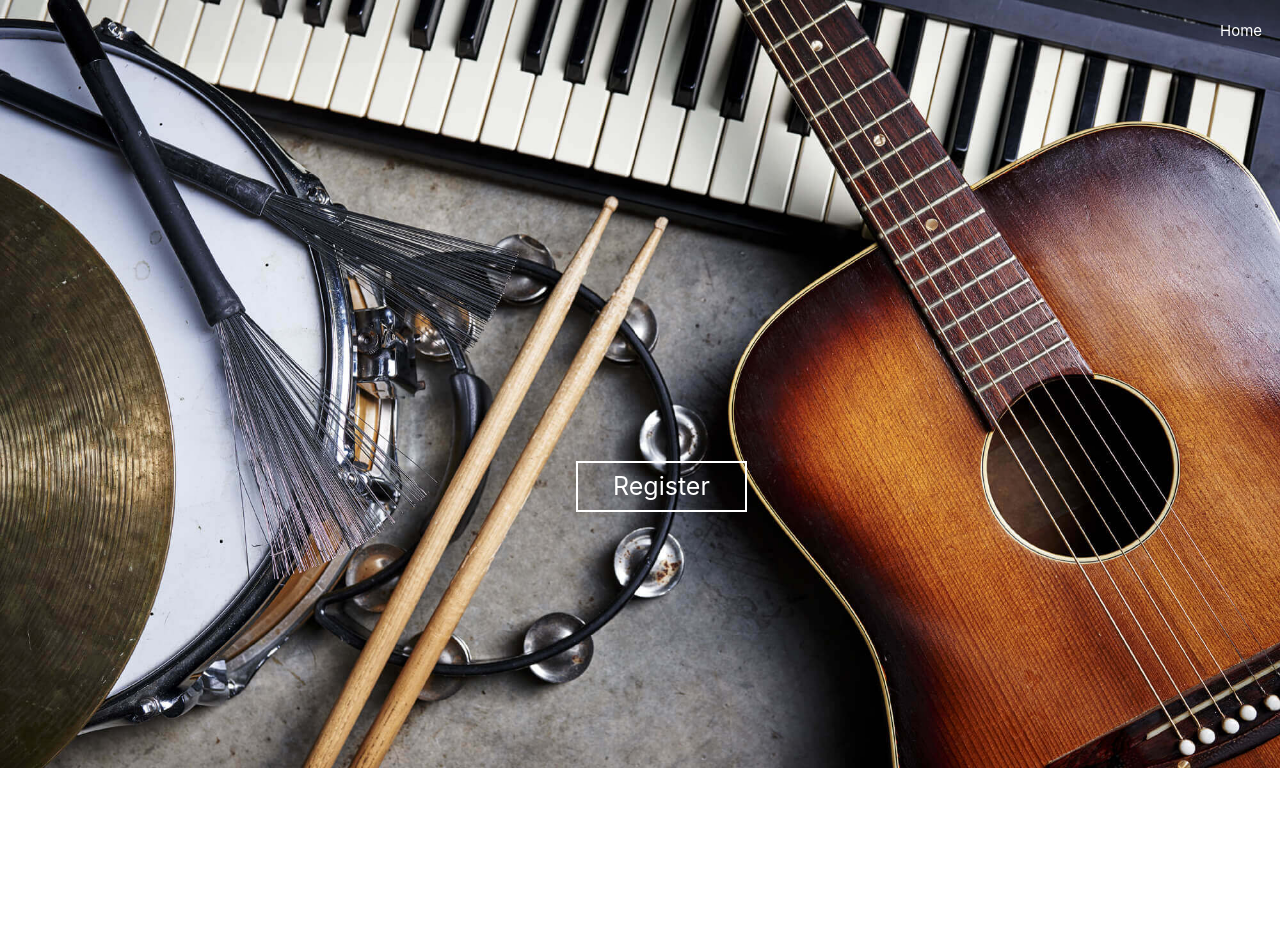
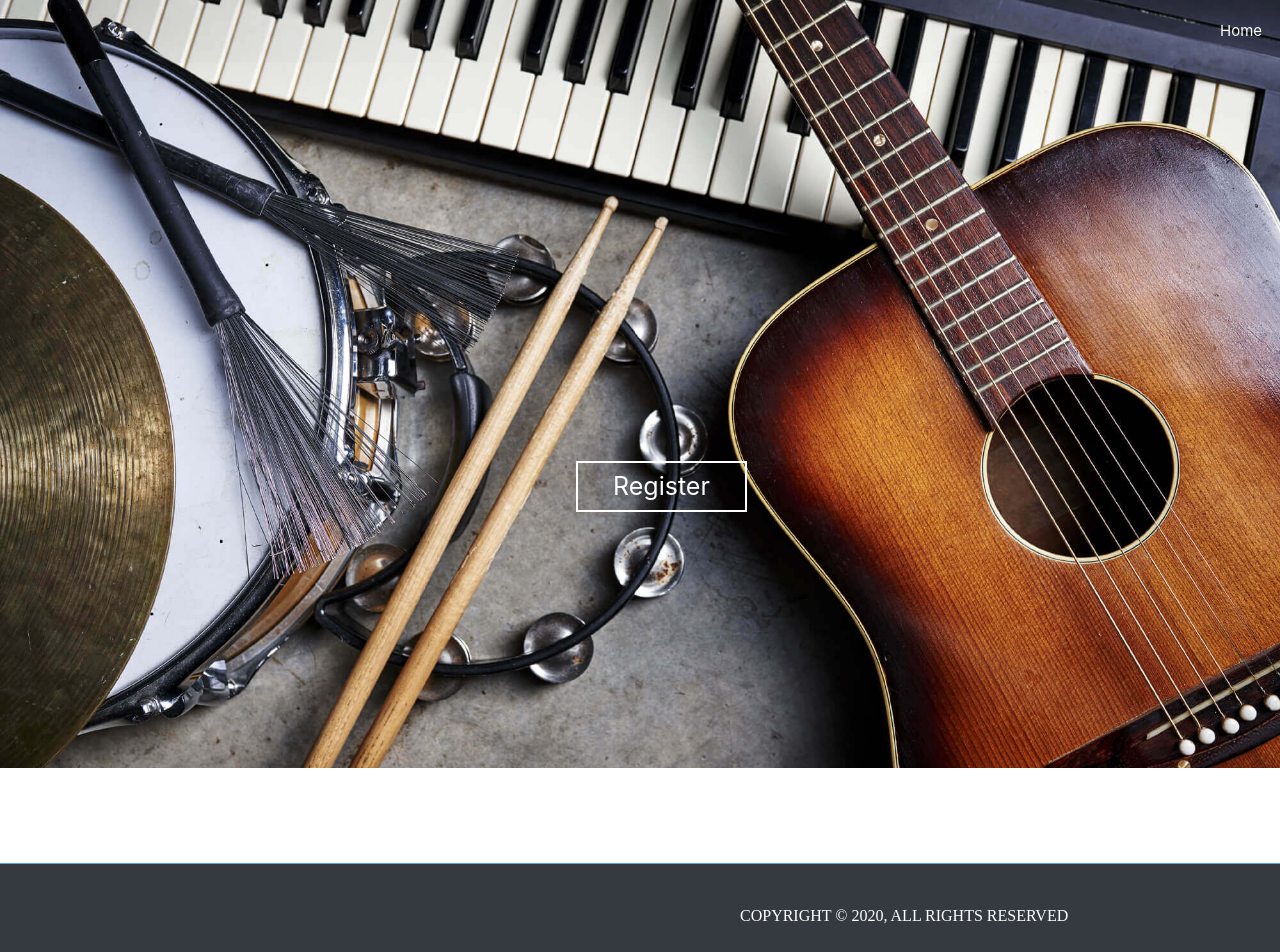
Before and after one commit to nenadperisic/FindBand, a React (Create React App) app in the folder client/: page / in a window 1280 px wide. Shown: the top 952 px of the page. Before the commit the page ends 863 px from the top, so only its background shows below. Built offline with nearby package versions, Linux system fonts and the light colour scheme.

Commit message:
Added footer and return to top button

```diff
--- a/client/package.json
+++ b/client/package.json
@@ -13,6 +13,7 @@
     "react-dom": "^16.13.1",
     "react-router-dom": "^5.2.0",
     "react-scripts": "3.4.1",
+    "react-scroll-to-top": "^1.0.5",
     "simple-react-validator": "^1.5.0"
   },
   "scripts": {
--- /dev/null
+++ b/client/src/components/Footer.js
@@ -0,0 +1,17 @@
+import React from 'react';
+import '../css/Footer.css';
+import { Link } from 'react-router-dom';
+import ReturnToTop from 'react-scroll-to-top';
+
+function Footer() {
+    return (
+        <div className="footer">
+            <div className="center">
+                <p id="cr">Copyright © 2020, All Rights Reserved</p>
+                <br />
+                <ReturnToTop />
+            </div>
+        </div>
+    );
+}
+export default Footer;
--- a/client/src/components/Homepage.js
+++ b/client/src/components/Homepage.js
@@ -2,6 +2,7 @@ import React from 'react';
 import '../css/Homepage.css'
 import Header from './Header';
 import ImgOnHomepage from './ImgOnHomepage';
+import Footer from './Footer';
 
 class Homepage extends React.Component {
 
@@ -10,6 +11,7 @@ class Homepage extends React.Component {
       <div className="homepage">
           <Header />
           <ImgOnHomepage />
+          <Footer/>
       </div>
       );
   }
--- /dev/null
+++ b/client/src/css/Footer.css
@@ -0,0 +1,26 @@
+.footer {
+  width: 100%;
+  background-color: #343a40;
+  border-top: 1px solid rgb(70, 171, 230);
+  padding: 40px 0;
+  position: relative;
+  color:white;
+  font-family: 'Montserrat';
+  text-transform: uppercase;
+}
+.center {
+  max-width: 1220px;
+  margin: 0 0 0 80px;
+  width: 100%;
+}
+#cr{
+  margin-left: 660px;
+}
+.clear {
+  clear: both;
+}
+.footer .copyright {
+  text-align: center;
+  font-size: 11px;
+  margin: 100px 0 0 0;
+}
```
Also changed, not shown: client/src/components/ReturnToTop.js (added, +16 -0 lines), client/src/css/ReturnToTop.css (added, +7 -0 lines), client/public/backToTop.png (added), 1 other file (tests, documents, lock files or other folders).
